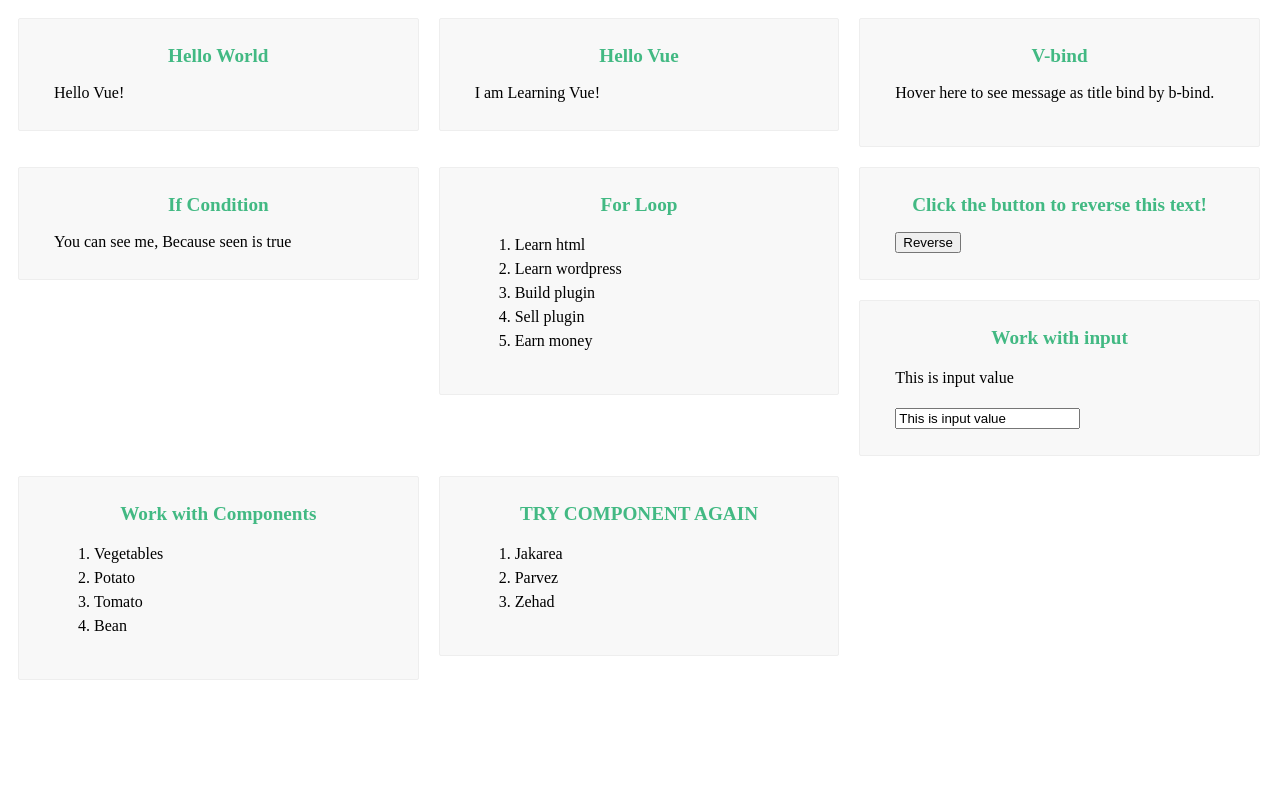
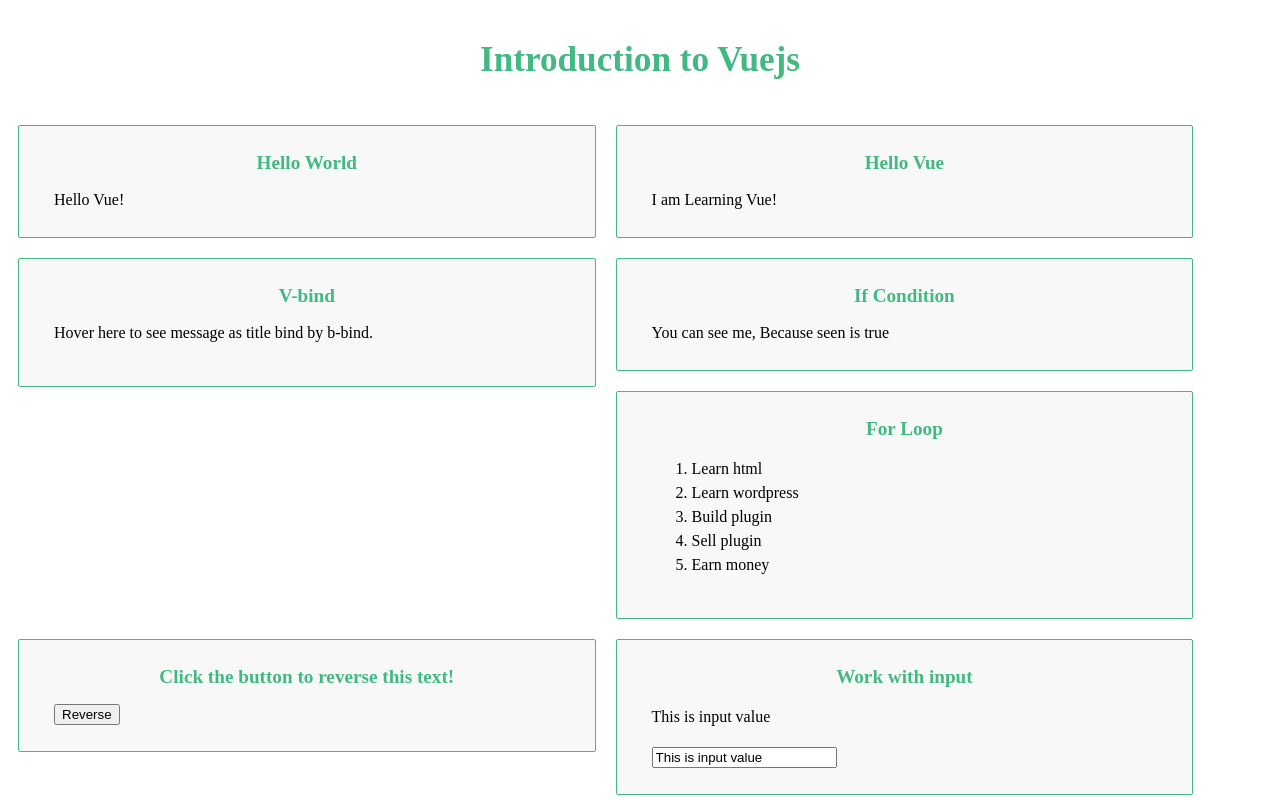
Before and after one commit to jakarea/practice-on-vue, a plain HTML site: page introduction.html in a window 1280 px wide. Shown: the top 800 px of the page. Drawn offline with nearby package versions, Linux system fonts and the light colour scheme.

Commit message:
first renamed to introduction

```diff
--- a/css/style.css
+++ b/css/style.css
@@ -1,5 +1,12 @@
+.ph{
+    font-size: 2.2em;
+    color: #42b983;
+    font-weight: 600;
+    text-align: center;
+    margin-top: 40px;
+}
 .op{
-	border: 1px solid #eee;
+	border: 1px solid #42b983;
     border-radius: 2px;
     padding: 25px 35px;
     margin-top: 1em;
@@ -10,7 +17,7 @@
     -ms-user-select: none;
     user-select: none;
     overflow-x: auto;
-    width: 26%;
+    width: 40%;
     background-color: #f8f8f8;
     float: left;
     margin: 10px
--- a/first.html
+++ b/introduction.html
@@ -6,6 +6,7 @@
 	<link rel="stylesheet" type="text/css" href="css/style.css">
 </head>
 <body>
+	<p class="ph">Introduction to Vuejs</p>
 	<div id="hello" class="op">
 		<h1 class="op-h"> Hello World </h1>
 	  	{{ message }}
```
